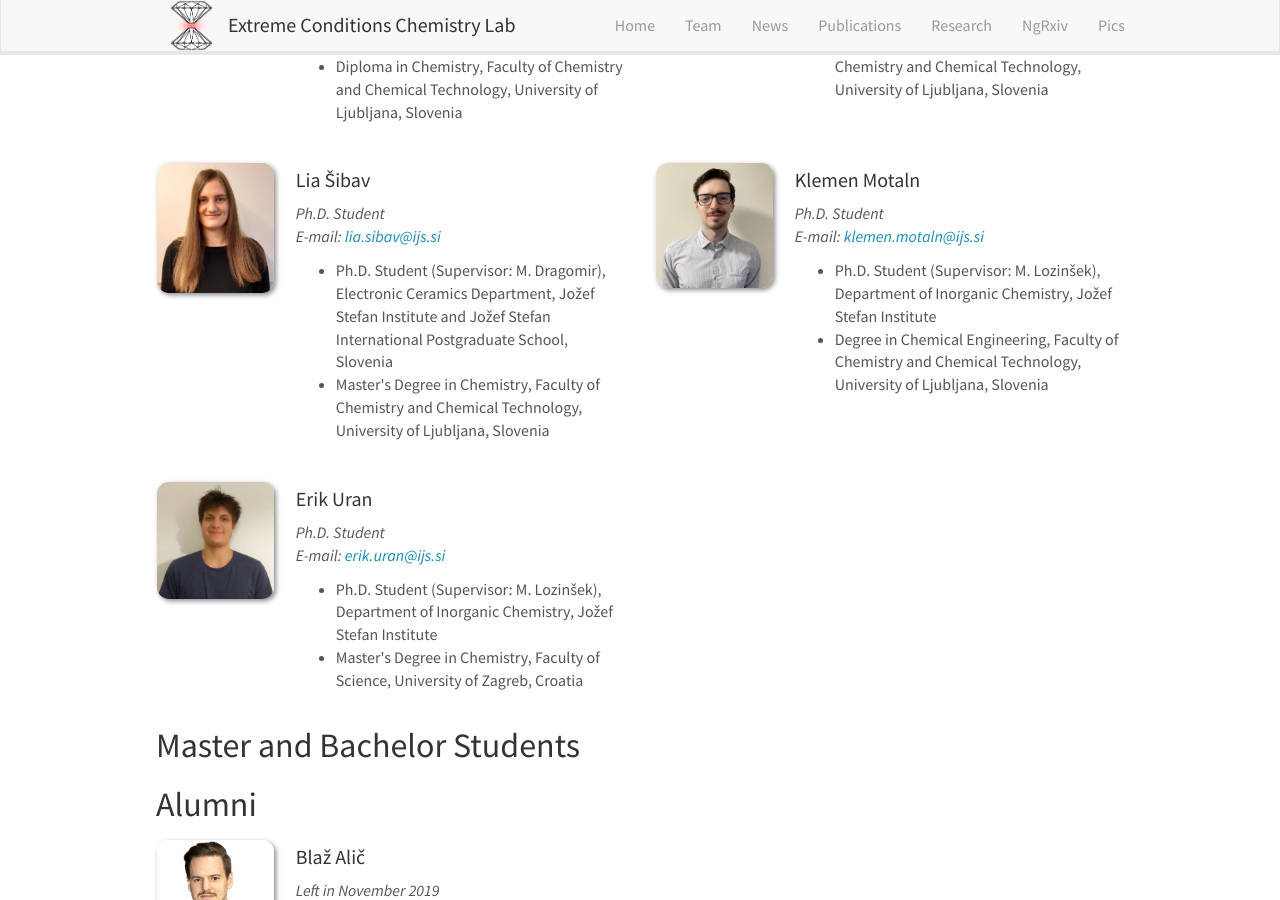
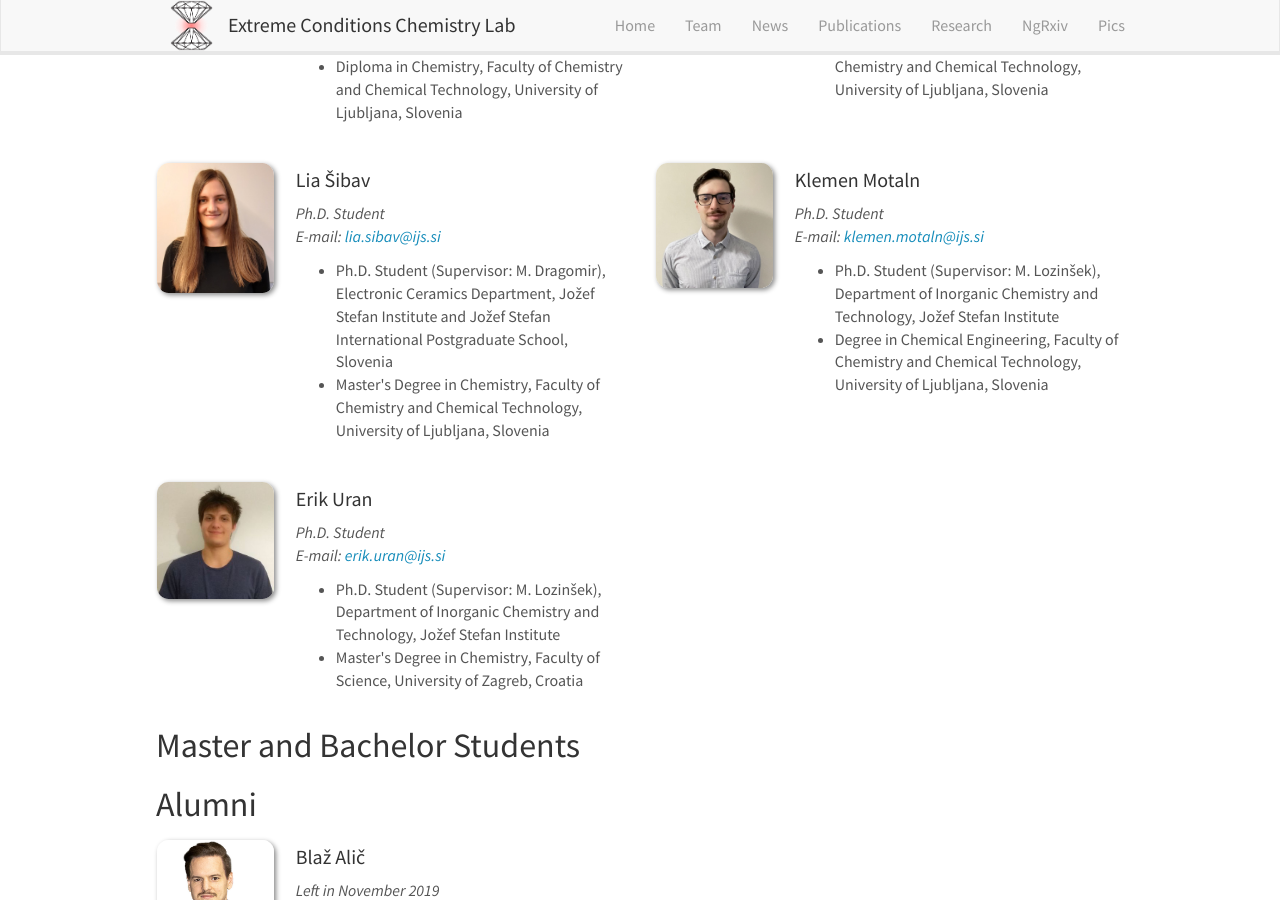
Before and after one commit to eccl-jsi/eccl-jsi.github.io, a Jekyll site: the page built from _pages/team.md, in a window 1280 px wide and 900 px high, scrolled down 845 px. Built offline with Jekyll 4.4.1, drawn with Linux system fonts in a browser that asks for light colours; nearby versions of some CDN libraries.

Commit message:
Update team_members.yml

```diff
--- a/_data/team_members.yml
+++ b/_data/team_members.yml
@@ -54,7 +54,7 @@
   email: klemen.motaln@ijs.si
   ID:
   number_educ: 2
-  education1: Ph.D. Student (Supervisor&#58; M. Lozinšek), Department of Inorganic Chemistry, Jožef Stefan Institute
+  education1: Ph.D. Student (Supervisor&#58; M. Lozinšek), Department of Inorganic Chemistry and Technology, Jožef Stefan Institute
   education2: Degree in Chemical Engineering, Faculty of Chemistry and Chemical Technology, University of Ljubljana, Slovenia
 
 - name: Erik Uran
@@ -63,5 +63,5 @@
   email: erik.uran@ijs.si
   ID:
   number_educ: 2
-  education1: Ph.D. Student (Supervisor&#58; M. Lozinšek), Department of Inorganic Chemistry, Jožef Stefan Institute
+  education1: Ph.D. Student (Supervisor&#58; M. Lozinšek), Department of Inorganic Chemistry and Technology, Jožef Stefan Institute
   education2: Master's Degree in Chemistry, Faculty of Science, University of Zagreb, Croatia
```
